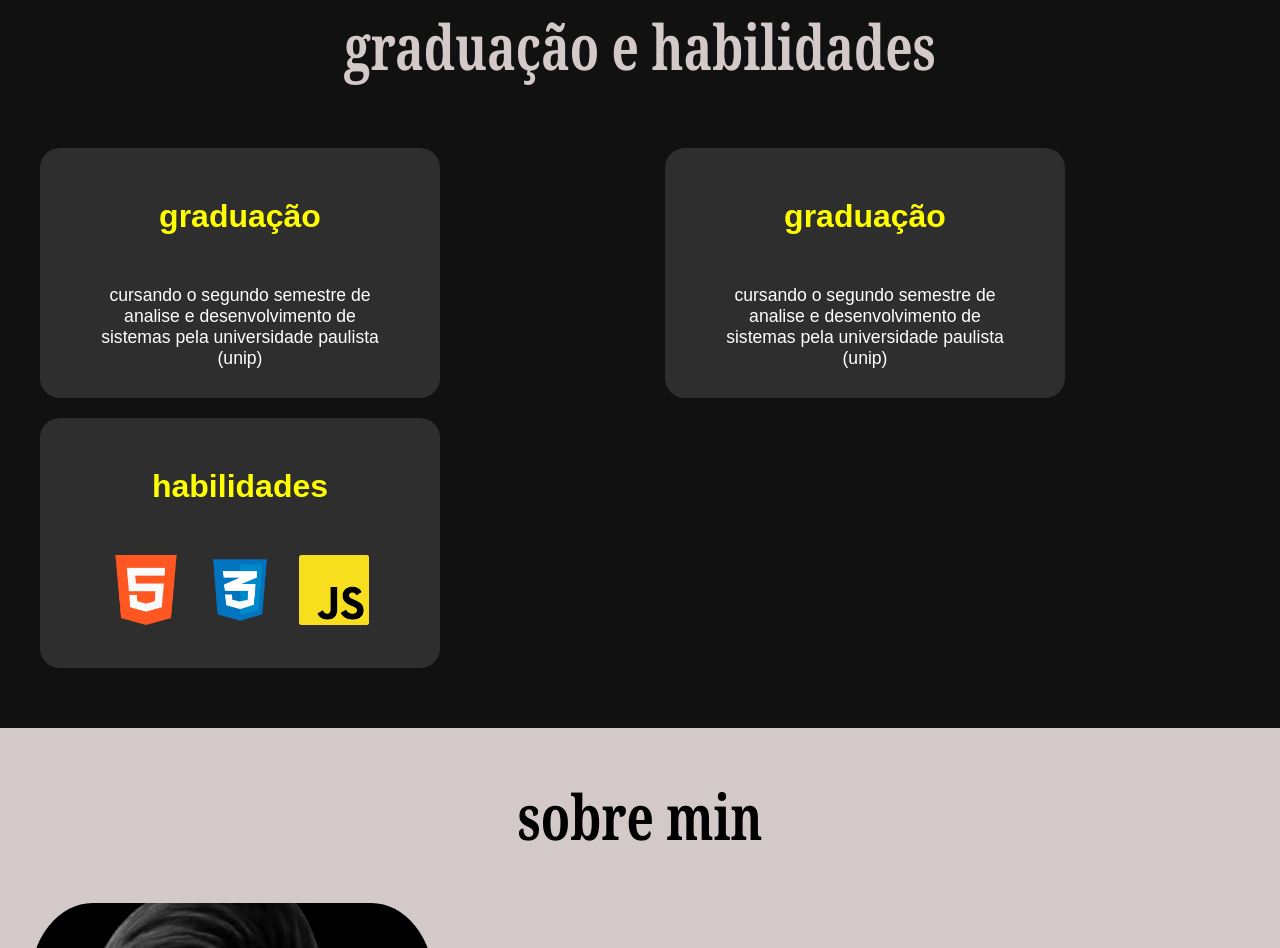
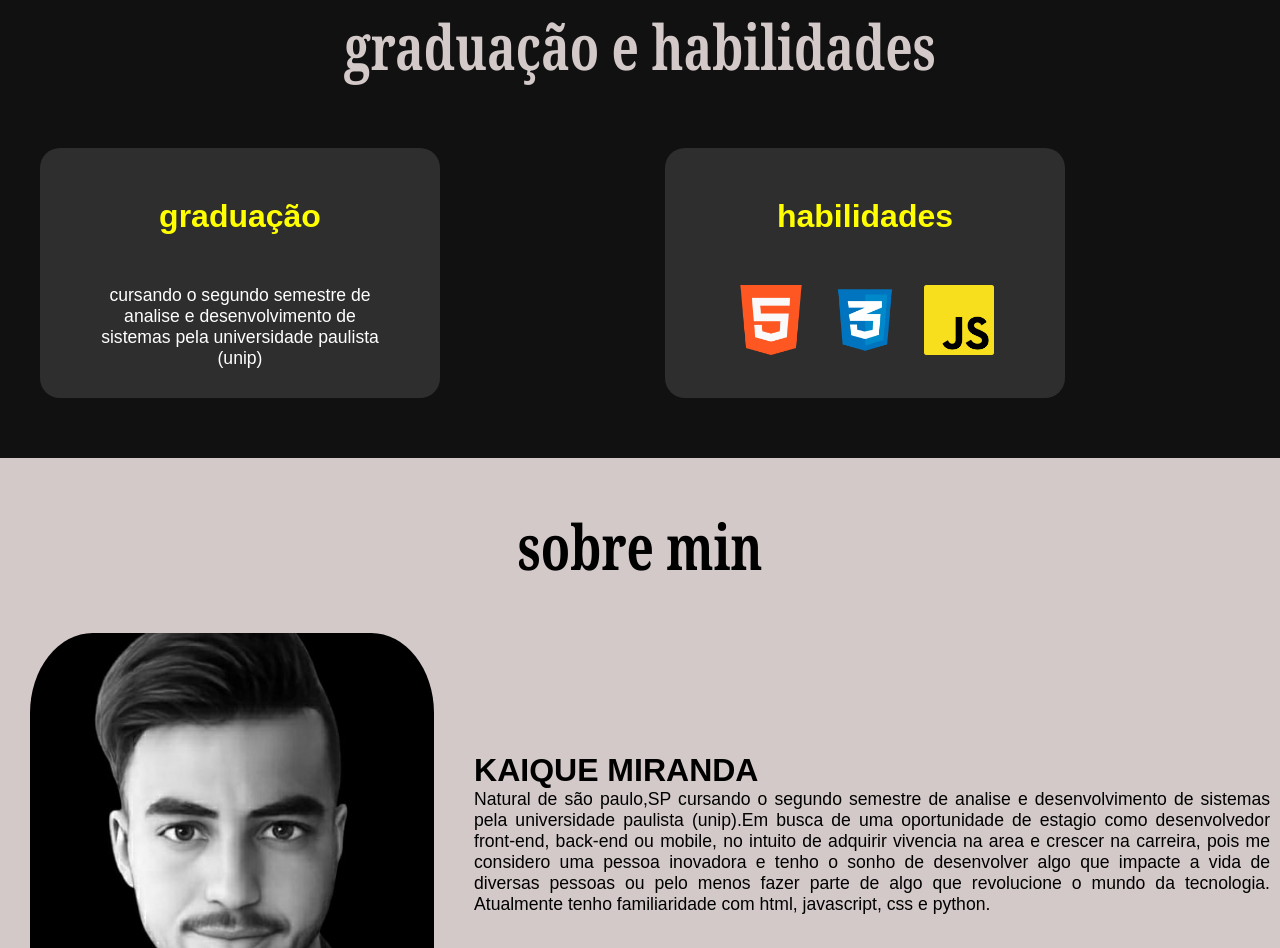
Before and after one commit to kaiquemiranda/Portifolio, a plain HTML site: page index.html in a window 1280 px wide. Shown: the part 1246-2194 px from the top of the page. Drawn offline with Linux system fonts and the light colour scheme.

Commit message:
alterando nome da pagina

```diff
--- a/index.html
+++ b/index.html
@@ -5,7 +5,7 @@
   <meta charset="UTF-8">
   <meta http-equiv="X-UA-Compatible" content="IE=edge">
   <meta name="viewport" content="width=device-width, initial-scale=1.0">
-  <title>my portfolio</title>
+  <title>Kaique Mirandaa</title>
   <link rel="stylesheet" href="../css/style.css">
   <link rel="stylesheet" media="screen and (max-width:1170px)" href="../css/tablet.css">
   <link rel="stylesheet" media="screen and (max-width:900px)" href="../css/mobile.css">
@@ -53,12 +53,6 @@
         <h2> graduação </h2>
         <p> cursando o segundo semestre de analise e desenvolvimento de sistemas pela universidade paulista (unip)</p>
       </div>
-
-      <div class="box">
-        <h2> graduação </h2>
-        <p> cursando o segundo semestre de analise e desenvolvimento de sistemas pela universidade paulista (unip)</p>
-      </div>
-
 
       <div class="box">
         <h2>habilidades</h2>
```
